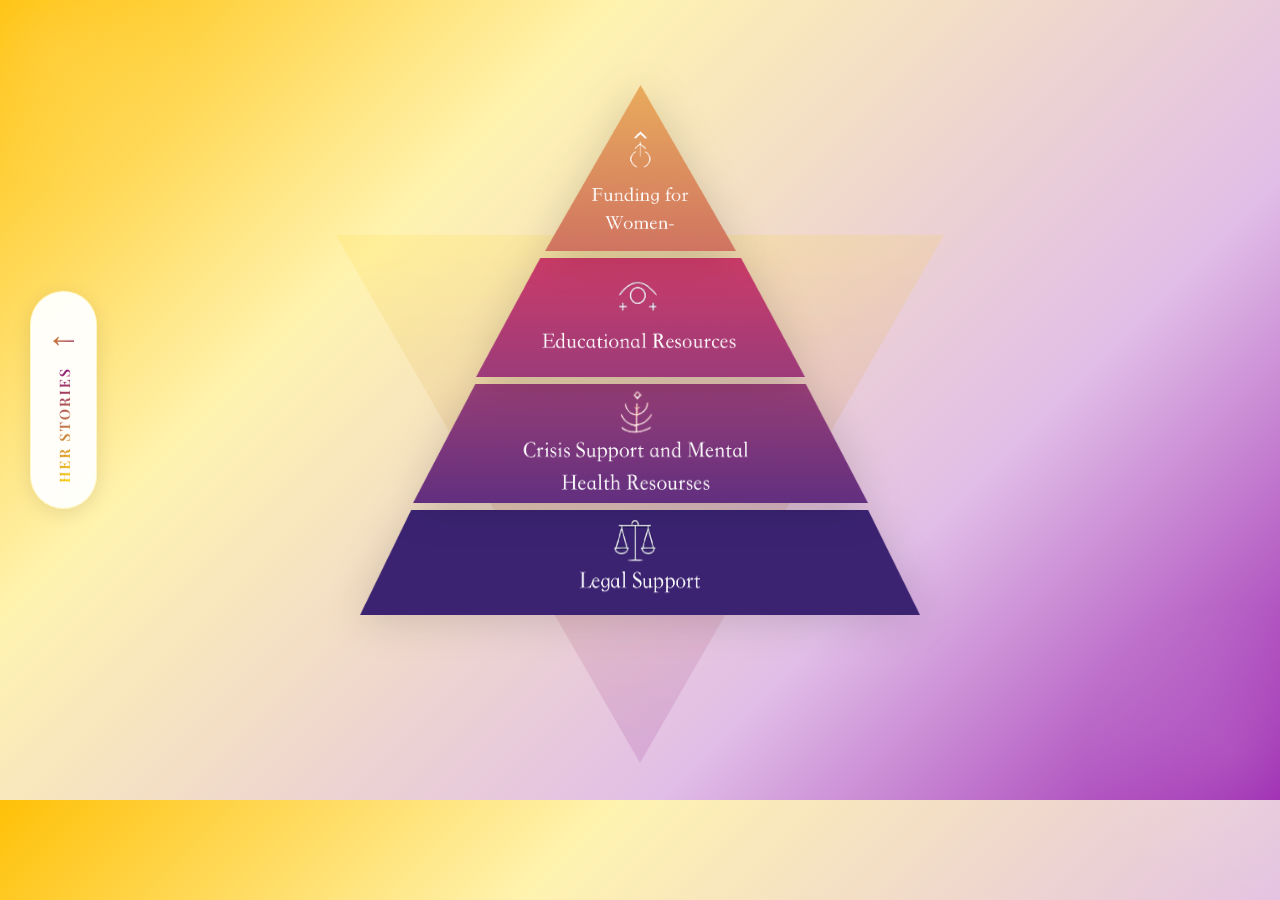
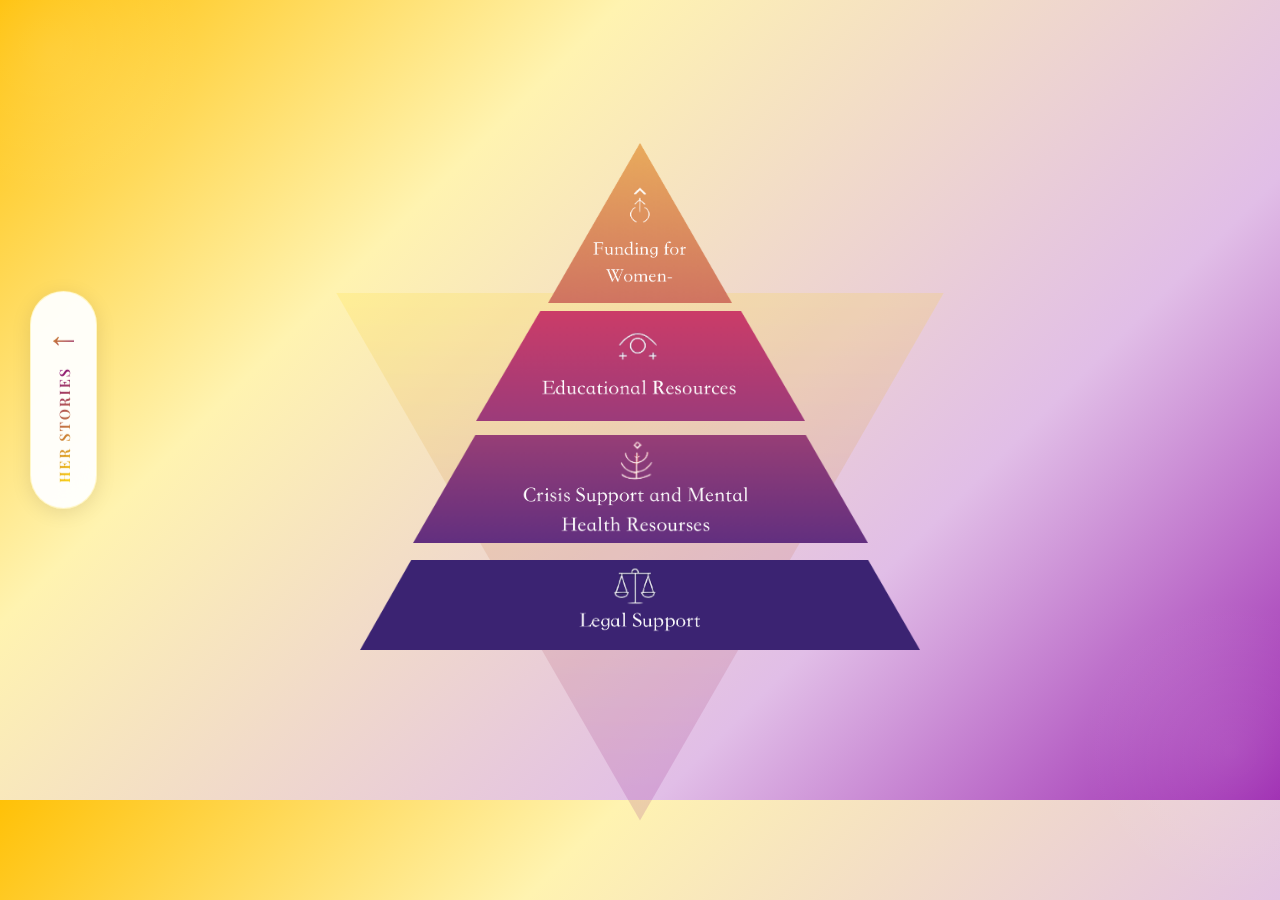
Before and after one commit to Xavierhuang/heruniverse, a plain HTML site: page index.html in a window 1280 px wide. Shown: the top 900 px of the page. Drawn offline with nearby package versions, Linux system fonts and the light colour scheme.

Commit message:
Fix image paths and add public folder with images

```diff
--- a/index.html
+++ b/index.html
@@ -45,8 +45,59 @@
             display: flex;
             flex-direction: column;
             align-items: center;
-            margin-top: -100px;
+            justify-content: center;
+        }
+
+        .pyramid-section {
+            display: block;
+            transition: transform 0.3s ease;
+            cursor: pointer;
+            position: relative;
+            text-decoration: none;
+            margin: 0 auto;
+        }
+
+        .pyramid-section:hover {
+            transform: scale(1.02);
+        }
+
+        .pyramid-section img {
+            width: 100%;
+            height: 100%;
+            display: block;
+            object-fit: contain;
+            max-width: 100%;
+        }
+
+        #funding {
+            width: 197px;
+            height: 160px;
+            z-index: 4;
+            margin-bottom: 4px;
+            position: relative;
+        }
+
+        #educational {
+            width: 329px;
+            height: 119px;
+            z-index: 3;
+            margin-bottom: 4px;
+            position: relative;
+        }
+
+        #crisis {
+            width: 455px;
+            height: 119px;
+            z-index: 2;
+            margin-bottom: 4px;
+            position: relative;
+        }
+
+        #legal {
+            width: 560px;
+            height: 105px;
             z-index: 1;
+            position: relative;
         }
 
         .decorative-triangle {
@@ -54,69 +105,14 @@
             width: 600px;
             height: 520px;
             top: 150px;
+            left: 50%;
+            transform: translateX(-50%);
             z-index: 0;
-            clip-path: polygon(0% 0%, 100% 0%, 50% 100%);
+            clip-path: polygon(50% 100%, 0 0, 100% 0);
             background: linear-gradient(180deg, var(--gold), var(--purple));
             opacity: 0.15;
             border: 4px dashed;
             border-image: linear-gradient(180deg, var(--gold), var(--purple)) 1;
-            animation: glow 3s ease-in-out infinite alternate;
-        }
-
-        @keyframes glow {
-            from {
-                opacity: 0.1;
-            }
-            to {
-                opacity: 0.2;
-            }
-        }
-
-        .pyramid-section {
-            display: block;
-            transition: all 0.4s cubic-bezier(0.4, 0, 0.2, 1);
-            cursor: pointer;
-            background-size: 100% 100%;
-            background-position: center;
-            background-repeat: no-repeat;
-            position: relative;
-            filter: drop-shadow(0 4px 20px rgba(0,0,0,0.15));
-        }
-
-        .pyramid-section:hover {
-            transform: scale(1.02) translateY(-5px);
-            filter: drop-shadow(0 8px 30px rgba(0,0,0,0.2));
-        }
-
-        #funding {
-            background-image: url('stack1.png');
-            width: 191px;
-            height: 166px;
-            z-index: 4;
-            margin-bottom: 7px;
-        }
-
-        #educational {
-            background-image: url('stack2.png');
-            width: 329px;
-            height: 119px;
-            z-index: 3;
-            margin-bottom: 7px;
-        }
-
-        #crisis {
-            background-image: url('stack3.png');
-            width: 455px;
-            height: 119px;
-            z-index: 2;
-            margin-bottom: 7px;
-        }
-
-        #legal {
-            background-image: url('stack4.png');
-            width: 560px;
-            height: 105px;
-            z-index: 1;
         }
 
         .nav-arrow {
@@ -132,7 +128,7 @@
             box-shadow: 0 4px 20px rgba(0, 0, 0, 0.1);
             text-decoration: none;
             color: var(--primary-color);
-            transition: all 0.4s cubic-bezier(0.4, 0, 0.2, 1);
+            transition: all 0.3s ease;
             display: flex;
             flex-direction: column;
             align-items: center;
@@ -143,8 +139,6 @@
         .nav-arrow:hover {
             transform: translateY(-50%) translateX(5px);
             box-shadow: 0 6px 25px rgba(128, 0, 128, 0.2);
-            border-color: rgba(128, 0, 128, 0.3);
-            color: var(--accent-color);
         }
 
         .nav-arrow .arrow {
@@ -198,10 +192,18 @@
 
     <div class="pyramid-container">
         <div class="decorative-triangle"></div>
-        <a href="funding.html" class="pyramid-section" id="funding"></a>
-        <a href="educational.html" class="pyramid-section" id="educational"></a>
-        <a href="crisis.html" class="pyramid-section" id="crisis"></a>
-        <a href="legal.html" class="pyramid-section" id="legal"></a>
+        <a href="funding.html" class="pyramid-section" id="funding">
+            <img src="/stack1.png" alt="Funding Section">
+        </a>
+        <a href="educational.html" class="pyramid-section" id="educational">
+            <img src="/stack2.png" alt="Educational Resources Section">
+        </a>
+        <a href="crisis.html" class="pyramid-section" id="crisis">
+            <img src="/stack3.png" alt="Crisis Support Section">
+        </a>
+        <a href="legal.html" class="pyramid-section" id="legal">
+            <img src="/stack4.png" alt="Legal Support Section">
+        </a>
     </div>
 </body>
 </html>
```
